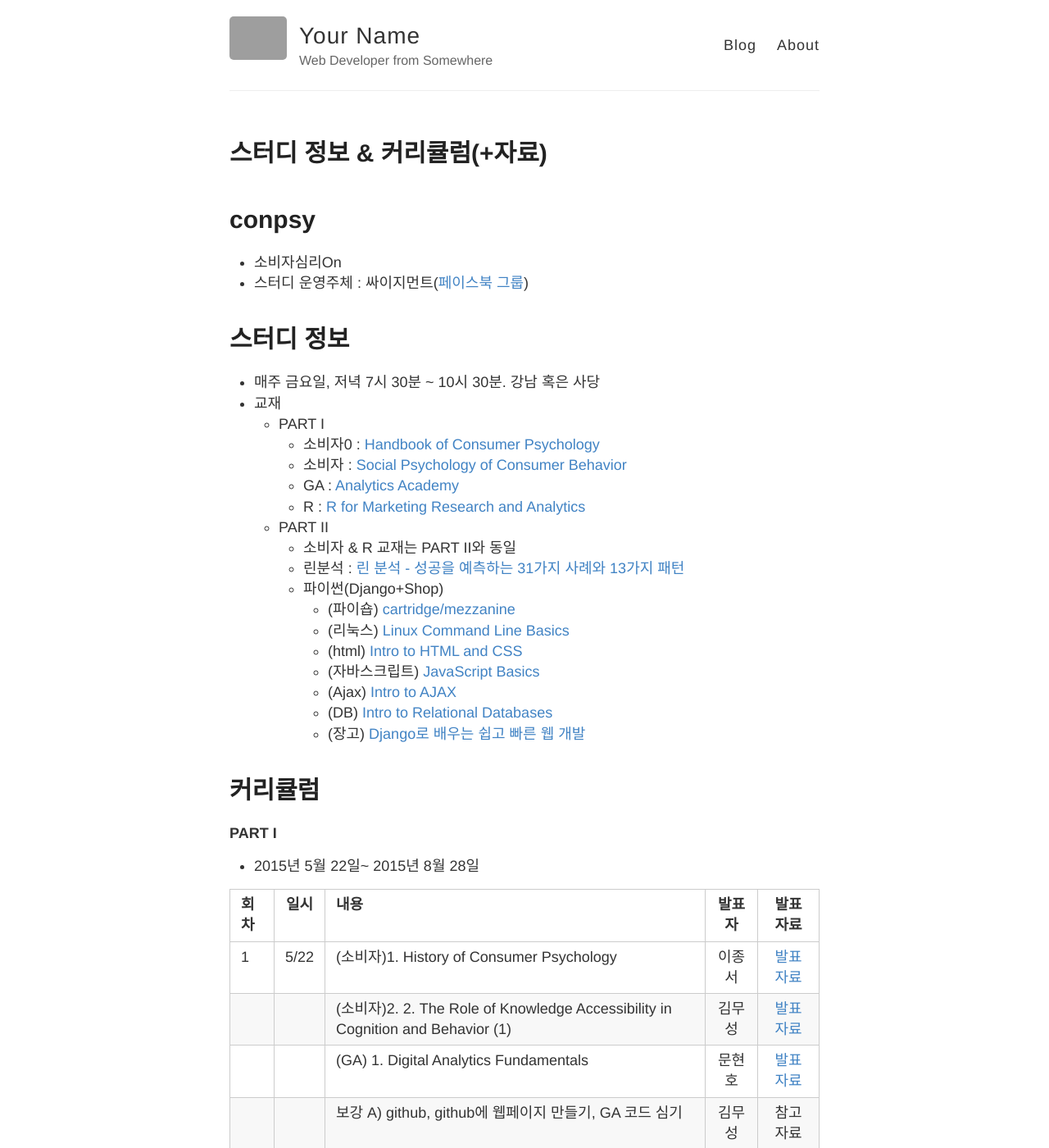
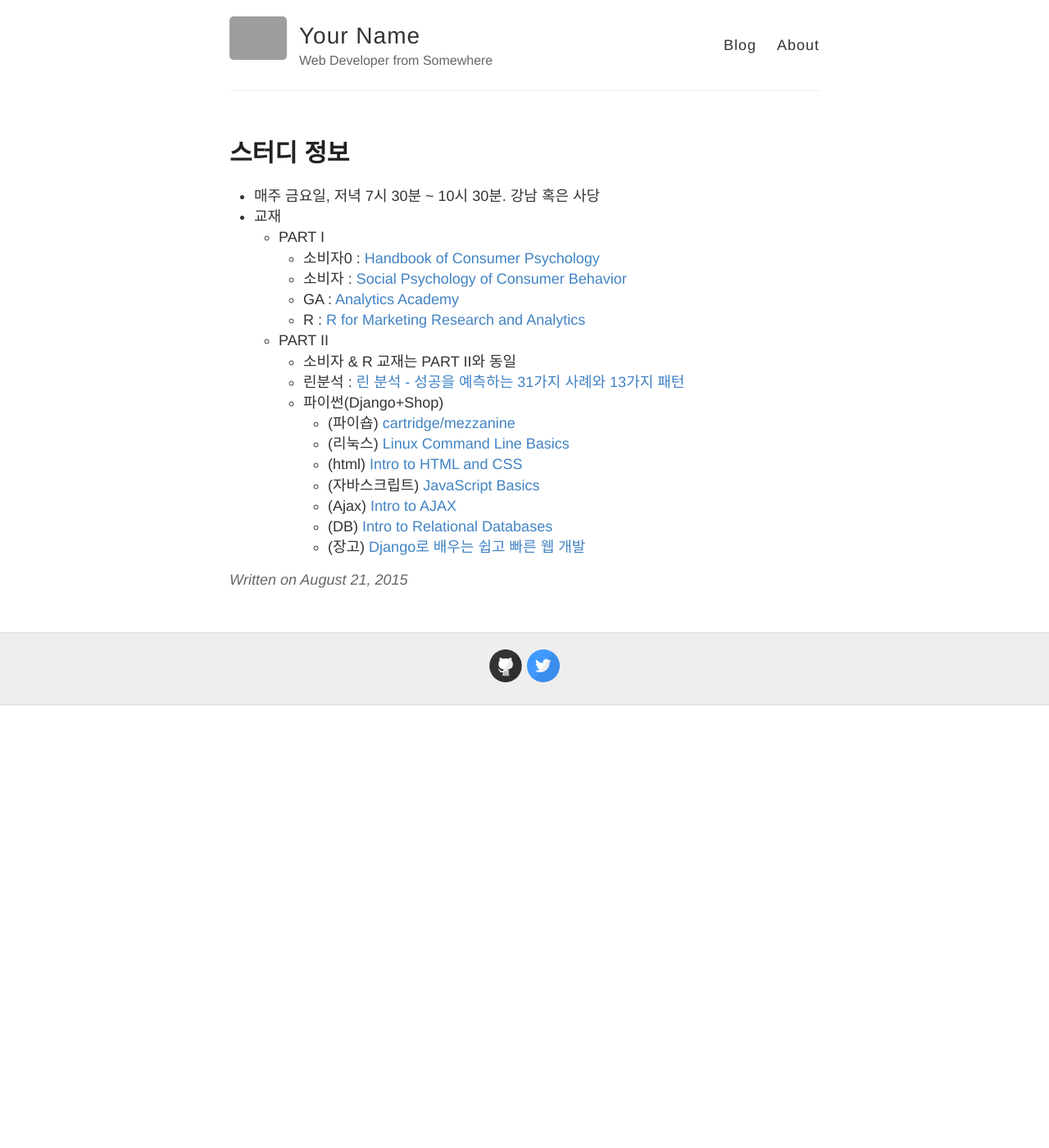
Before and after one commit to psygement/conpsy, a Jekyll site: the page built from _posts/2015-8-21-Info.md, in a window 1280 px wide and 1400 px high. Shown: the whole window at 82% size. Built offline with Jekyll 4.4.1, drawn with Linux system fonts in a browser that asks for light colours; Markdown is read by kramdown in place of the engine named in the settings; grey boxes are pictures that could not be loaded.

Commit message:
Update 2015-8-21-Info.md

```diff
--- a/_posts/2015-8-21-Info.md
+++ b/_posts/2015-8-21-Info.md
@@ -1,13 +1,8 @@
 ---
 layout: post
-title: 스터디 정보 & 커리큘럼(+자료)
+title: 스터디 정보
 ---
 
-# conpsy
-* 소비자심리On
-* 스터디 운영주체 : 싸이지먼트([페이스북 그룹](https://www.facebook.com/groups/psygement/))
-
-# 스터디 정보
 * 매주 금요일, 저녁 7시 30분 ~ 10시 30분. 강남 혹은 사당
 * 교재
   - PART I
@@ -26,16 +21,3 @@
       - (Ajax) [Intro to AJAX](https://www.udacity.com/course/intro-to-ajax--ud110)
       - (DB) [Intro to Relational Databases](https://www.udacity.com/course/intro-to-relational-databases--ud197)
       - (장고) [Django로 배우는 쉽고 빠른 웹 개발](http://www.aladin.co.kr/shop/wproduct.aspx?ItemId=55249081)
-
-# 커리큘럼
-
-<b>PART I</b>
-
-* 2015년 5월 22일~ 2015년 8월 28일
-
-| 회차  | 일시   | 내용                                  | 발표자  |              발표자료                    |
-| ----- |:------:| :-------------------------------------|:-------:|:----------------------------------------: |
-| 1 |5/22|(소비자)1. History of Consumer Psychology |이종서|  [발표자료](https://drive.google.com/file/d/0B5JBHuPaVyd_bWRkZ3ZpYmZwNzA/view) |
-|   |    |(소비자)2. 2. The Role of Knowledge Accessibility in Cognition and Behavior (1)|김무성|[발표자료](http://nbviewer.ipython.org/github/psygement/conpsy/blob/master/part1/consumer/ch02/Ch02_The_Role_of_Knowledge_Accessibility_in_Cognition_and_Behavior.ipynb) |
-|   |    |(GA) 1. Digital Analytics Fundamentals    |문현호| [발표자료](https://drive.google.com/file/d/0B5PLVJct9613TUxxZjh1bDN1MGM/view) |
-|   |    |보강 A) github, github에 웹페이지 만들기, GA 코드 심기    |김무성| 참고자료 |
```
